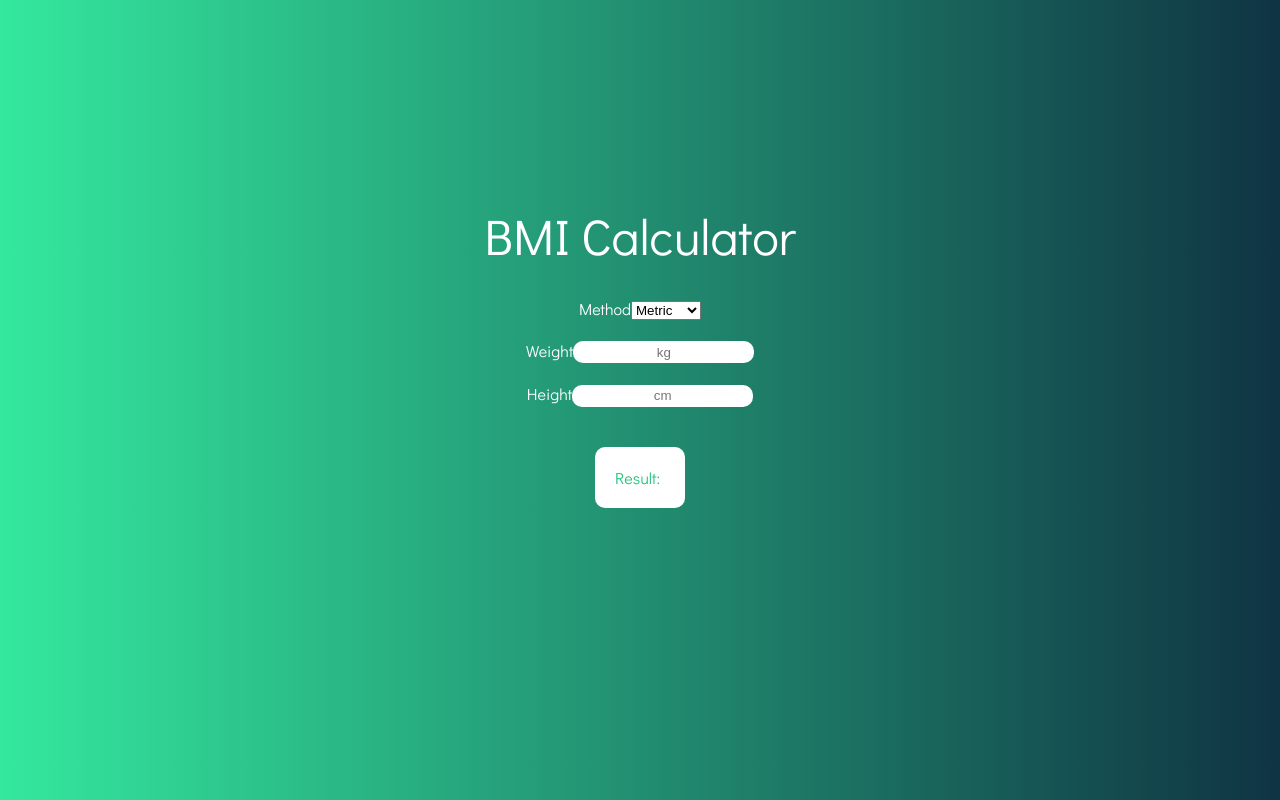
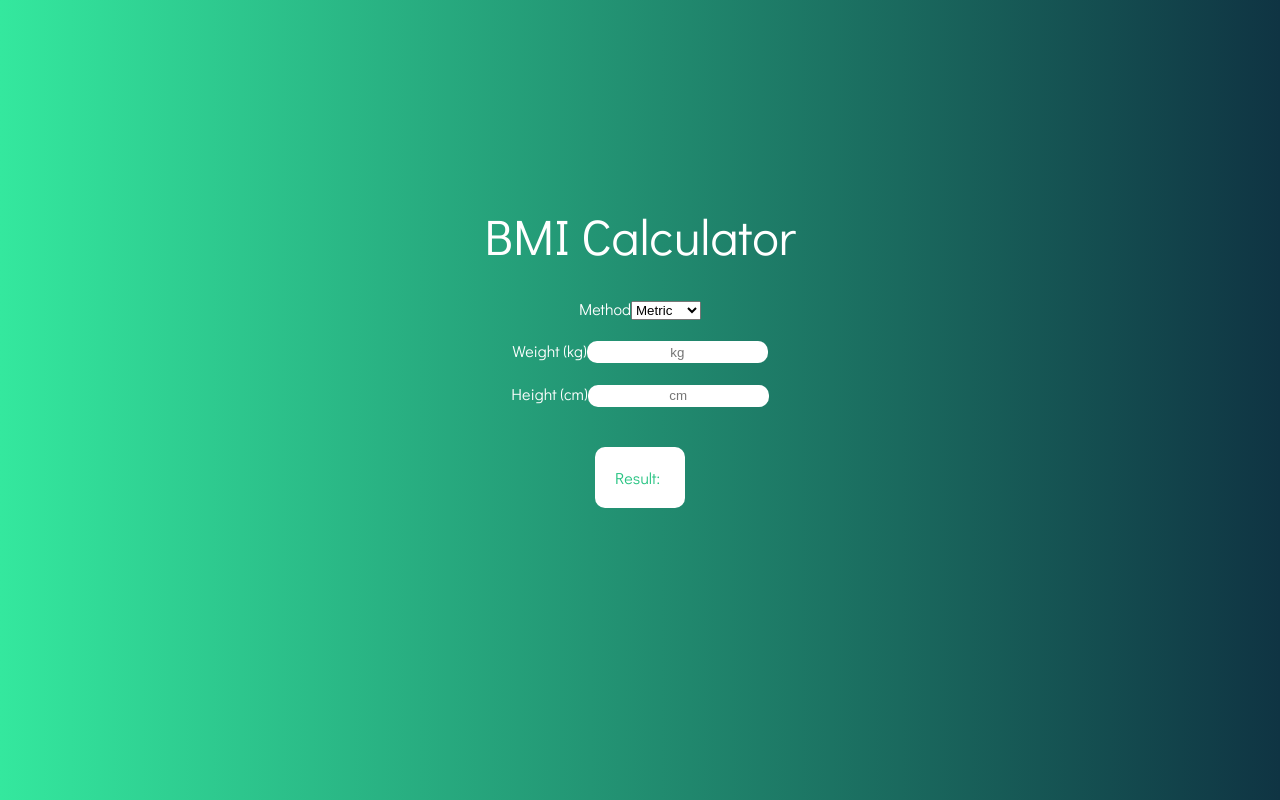
Before and after one commit to pedbr/react_bmi_calculator, a React (Create React App) app: page / in a window 1280 px wide. Built offline with nearby package versions, Linux system fonts and the light colour scheme.

Commit message:
adds kg and cm and lbs and in to labes to meet testing requirements

```diff
--- a/src/App.jsx
+++ b/src/App.jsx
@@ -30,7 +30,7 @@ class App extends Component {
           />
         </div>
         <div className="weight-div">
-          <label>Weight</label>
+          <label>Weight {this.state.method === 'metric' ? '(kg)' : '(lbs)'}</label>
           <input
             className="input-box"
             name="weight"
@@ -41,7 +41,7 @@ class App extends Component {
         </div>
 
         <div className="height-div">
-          <label>Height</label>
+          <label>Height {this.state.method === 'metric' ? '(cm)' : '(in)'}</label>
           <input
             className="input-box"
             name="height"
```
Also changed, not shown: 1 other file (tests, documents, lock files or other folders).
